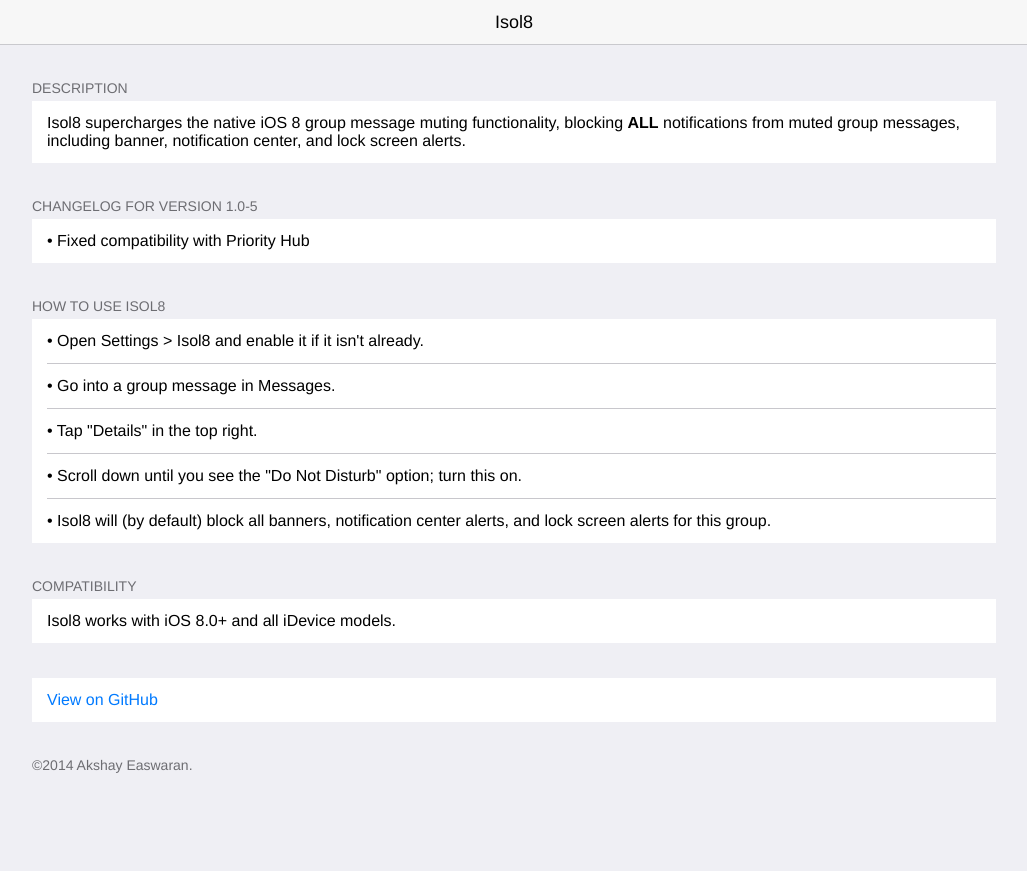
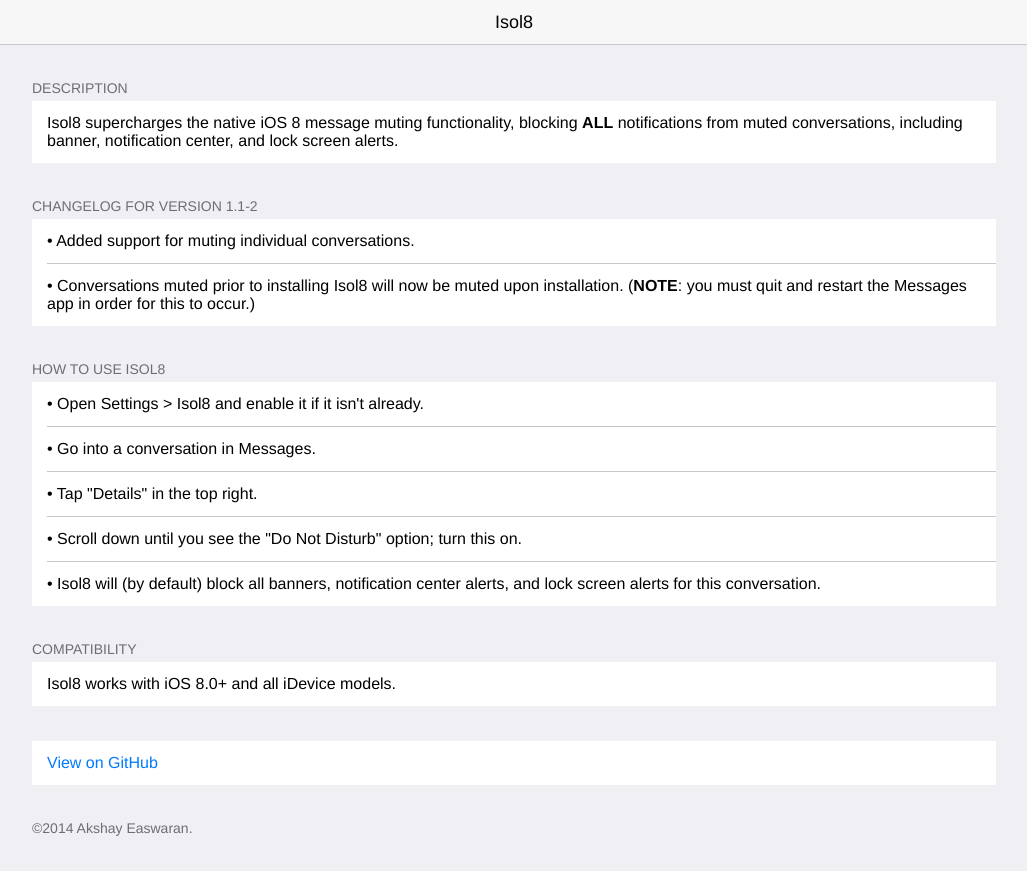
Before and after one commit to akeaswaran/repo, a plain HTML site: page depictions/isol8.html in a window 1280 px wide. Shown: the whole page, without its empty margins (126-1153 px from the left). Before the commit the page ends 808 px from the top, so only its background shows below. Drawn offline with Linux system fonts and the light colour scheme.

Commit message:
updated IS

```diff
--- a/depictions/isol8.html
+++ b/depictions/isol8.html
@@ -14,22 +14,23 @@
                     <h2>Description</h2>
                   <ul>
                       <li>
-                          <p>Isol8 supercharges the native iOS 8 group message muting functionality, blocking <b>ALL</b> notifications from muted group messages, including banner, notification center, and lock screen alerts.</p>
+                          <p>Isol8 supercharges the native iOS 8 message muting functionality, blocking <b>ALL</b> notifications from muted conversations, including banner, notification center, and lock screen alerts.</p>
                       </li>
                   </ul>
 
-                  <h2>Changelog for version 1.0-5</h2>
+                  <h2>Changelog for version 1.1-2</h2>
                   <ul>
-                      <li><p>&bull; Fixed compatibility with Priority Hub</p></li>
+                      <li><p>&bull; Added support for muting individual conversations.</p></li>
+                      <li><p>&bull; Conversations muted prior to installing Isol8 will now be muted upon installation. (<b>NOTE</b>: you must quit and restart the Messages app in order for this to occur.)</p></li>
                   </ul>
 
                   <h2>How to use Isol8</h2>
                   <ul>
                       <li><p>&bull; Open Settings > Isol8 and enable it if it isn't already.</p></li>
-                      <li><p>&bull; Go into a group message in Messages.</p></li>
+                      <li><p>&bull; Go into a conversation in Messages.</p></li>
                       <li><p>&bull; Tap "Details" in the top right.</p></li>
                       <li><p>&bull; Scroll down until you see the "Do Not Disturb" option; turn this on.</p></li>
-                      <li><p>&bull; Isol8 will (by default) block all banners, notification center alerts, and lock screen alerts for this group.</p></li>
+                      <li><p>&bull; Isol8 will (by default) block all banners, notification center alerts, and lock screen alerts for this conversation.</p></li>
                   </ul>
 
                   <h2>Compatibility</h2>
```
Also changed, not shown: 7 other files.
